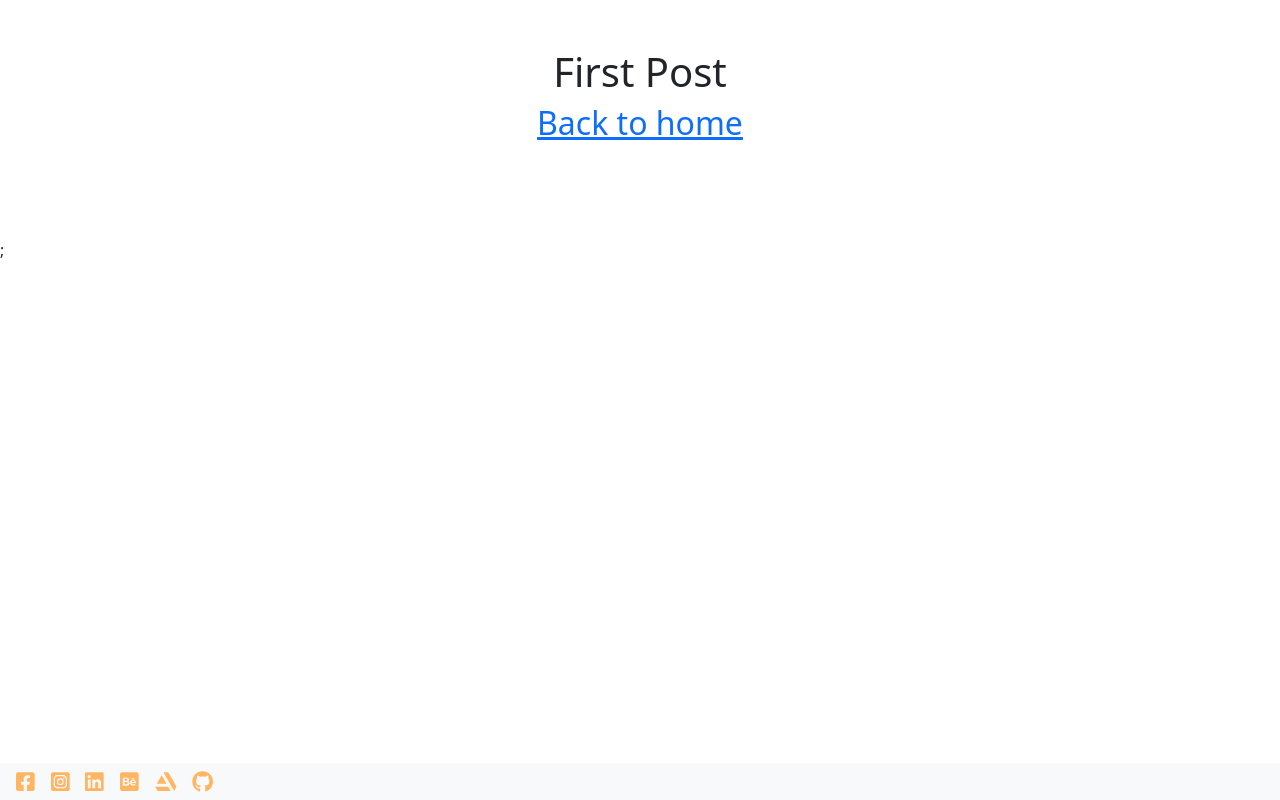
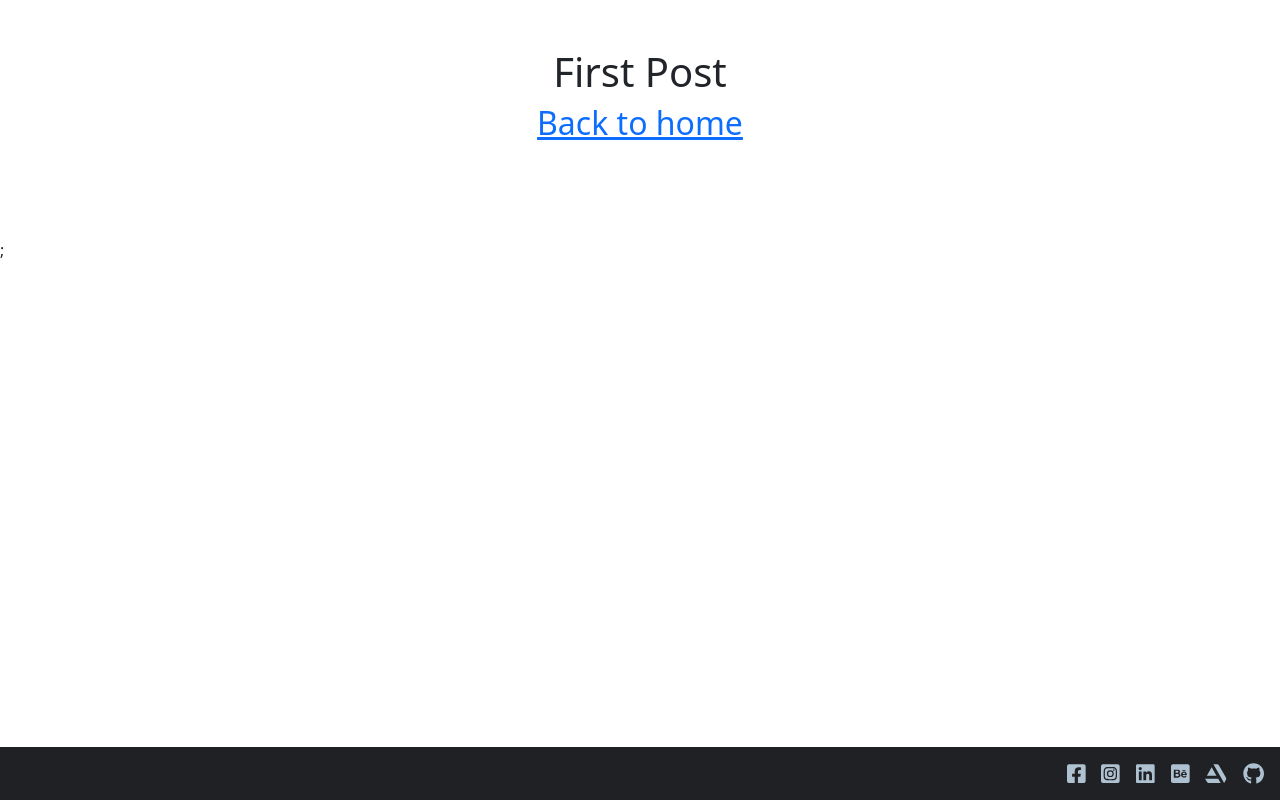
Before and after one commit to CaiqueMatheus/Portfolio, a Next.js app in the folder portfolio/: page /posts/first-post in a window 1280 px wide. Built offline with nearby package versions, Linux system fonts and the light colour scheme.

Commit message:
Footer concluído

```diff
--- /dev/null
+++ b/portfolio/src/components/footer/footer.module.scss
@@ -0,0 +1,22 @@
+@import "../../styles/global.scss";
+
+.footer {
+    position: fixed;
+    bottom: 0;
+    width: 100%;
+    padding: 1rem;
+    background-color: $navbar-background-color !important;
+    .icons {
+        display: flex;
+        flex-direction: row;
+        justify-content: flex-end;
+        margin: 0 0 0 1rem;
+        color: $icon;
+        :active {
+            color: $icon-hover-selected;
+        }
+        :hover {
+            color: $icon-hover-selected;
+        }
+    }
+}
--- a/portfolio/src/components/footer/footer.tsx
+++ b/portfolio/src/components/footer/footer.tsx
@@ -1,6 +1,5 @@
-import { Navbar } from "reactstrap";
-import styles from "./icons.module.scss";
-import ReactDOM from "react-dom";
+import styles from "./footer.module.scss";
+import Link from "next/link";
 import { FontAwesomeIcon } from "@fortawesome/react-fontawesome";
 import { library } from "@fortawesome/fontawesome-svg-core";
 import {
@@ -23,25 +22,63 @@ library.add(
 
 export default function footer() {
   return (
-    <Navbar color="light" expand="md" fixed="bottom">
+    <div className={styles.footer}>
+      <div className={styles.icons}>
+        <Link href="https://www.facebook.com/CaiqueMatheusA/">
+          <a target="_blank">
             <FontAwesomeIcon
               className={styles.icons}
               icon={faFacebookSquare}
               size="lg"
             />
+          </a>
+        </Link>
+        <Link href="https://www.instagram.com/eujovis/">
+          <a target="_blank">
             <FontAwesomeIcon
               className={styles.icons}
               icon={faInstagramSquare}
               size="lg"
             />
-      <FontAwesomeIcon className={styles.icons} icon={faLinkedin} size="lg" />
+          </a>
+        </Link>
+        <Link href="https://www.facebook.com/CaiqueMatheusA/">
+          <a target="_blank">
+            <FontAwesomeIcon
+              className={styles.icons}
+              icon={faLinkedin}
+              size="lg"
+            />
+          </a>
+        </Link>
+        <Link href="https://www.behance.net/eujovis">
+          <a target="_blank">
             <FontAwesomeIcon
               className={styles.icons}
               icon={faBehanceSquare}
               size="lg"
             />
-      <FontAwesomeIcon className={styles.icons} icon={faArtstation} size="lg" />
-      <FontAwesomeIcon className={styles.icons} icon={faGithub} size="lg" />
-    </Navbar>
+          </a>
+        </Link>
+        <Link href="https://www.artstation.com/eujovis">
+          <a target="_blank">
+            <FontAwesomeIcon
+              className={styles.icons}
+              icon={faArtstation}
+              size="lg"
+            />
+          </a>
+        </Link>
+        <Link href="https://github.com/caiqueazevedo">
+          <a target="_blank">
+            <FontAwesomeIcon
+              className={styles.icons}
+              icon={faGithub}
+              size="lg"
+            />
+          </a>
+        </Link>
+      </div>
+    </div>
   );
 }
--- a/portfolio/src/components/footer/icons.module.scss
+++ /dev/null
@@ -1,8 +0,0 @@
-.icons {
-    margin: 0 0 0 1rem;
-    color: rgb(255, 181, 97);
-}
-
-.footer {
-    background-color: #8A6FDF;
-}
--- /dev/null
+++ b/portfolio/src/components/side-navbar/side-navbar.tsx
@@ -0,0 +1,3 @@
+export default function sideNavbar() {
+  return <main></main>;
+}
--- /dev/null
+++ b/portfolio/src/pages/_document.tsx
@@ -0,0 +1,19 @@
+import Document, { Html, Head, Main, NextScript } from "next/document";
+
+export default class MyDocument extends Document {
+  rendeR() {
+    <Html>
+      <Head>
+        <link rel="preconnect" href="https://fonts.gstatic.com" />
+        <link
+          href="https://fonts.googleapis.com/css2?family=Archivo:wght@400;600;800&family=Varela+Round&display=swap"
+          rel="stylesheet"
+        />
+      </Head>
+      <body>
+        <Main />
+        <NextScript />
+      </body>
+    </Html>;
+  }
+}
--- a/portfolio/src/styles/global.scss
+++ b/portfolio/src/styles/global.scss
@@ -1,21 +1,41 @@
-html,
-body {
+$navbar-background-color: #202124;
+$container-background-color: #292a2d;
+$container-gradient-background-color: linear-gradient(to bottom right, #202124, #292a2d);
+$hover-selected: #8b5fe9;
+$paragraph-primary: #d6dae6;
+$paragraph-secondary: #8b5fe9;
+$title: #aec1d0;
+$info: #6e8899;
+$box-gradient: linear-gradient(to bottom right, #8b5fe9, #6435c9);
+$github-activity-01: #d1bff6;
+$github-activity-02: #b99ff2;
+$github-activity-03: #a27fed;
+$github-activity-04: #8b5fe9;
+$github-activity-05: #6847af;
+$github-activity-blank: #47484c;
+$icon: #aec1d0;
+$icon-hover-selected: #8b5fe9;
+$primary-title-font: "Varela Round", sans-serif;
+$secondary-title-font: "Archivo", sans-serif;
+$body-font: "Varela Round", sans-serif;
+
+.container {
   padding: 0;
   margin: 0;
-  font-family: -apple-system, BlinkMacSystemFont, Segoe UI, Roboto, Oxygen, Ubuntu, Cantarell, Fira Sans, Droid Sans,
-    Helvetica Neue, sans-serif;
-  background-color: linear-gradient(to bottom right, #202124, #292a2d);
+  font-family: "Varela Round", sans-serif;
 }
 
-.container {
-  background-color: linear-gradient(to bottom right, #202124, #292a2d);
+.redirect-box {
+  color: var(--title);
+  font-size: 1.9rem;
+  font-family: var(--primary-title-font);
+  background-color: var(--box-gradient);
+  padding: 1rem;
+  margin: 1rem;
+  border-radius: 1.5rem;
 }
 
-a {
-  color: inherit;
-  text-decoration: none;
+.footer-bar,
+.side-navbar {
+  background-color: var(--navbar-background-color);
 }
-
-* {
-  box-sizing: border-box;
-}
```
Also changed, not shown: portfolio/src/components/side-navbar/side-navbar.scss (added, +7 -0 lines). Lines whose indentation alone changed are shown as unchanged.
